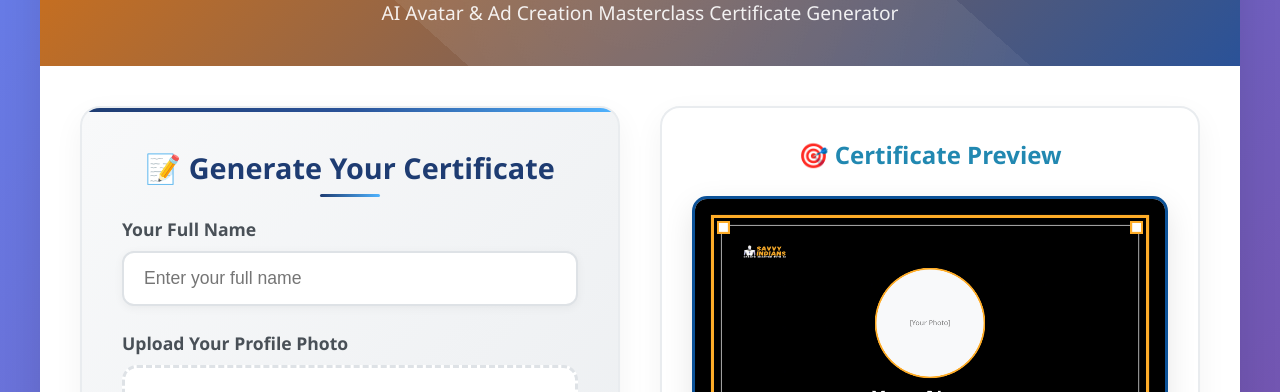
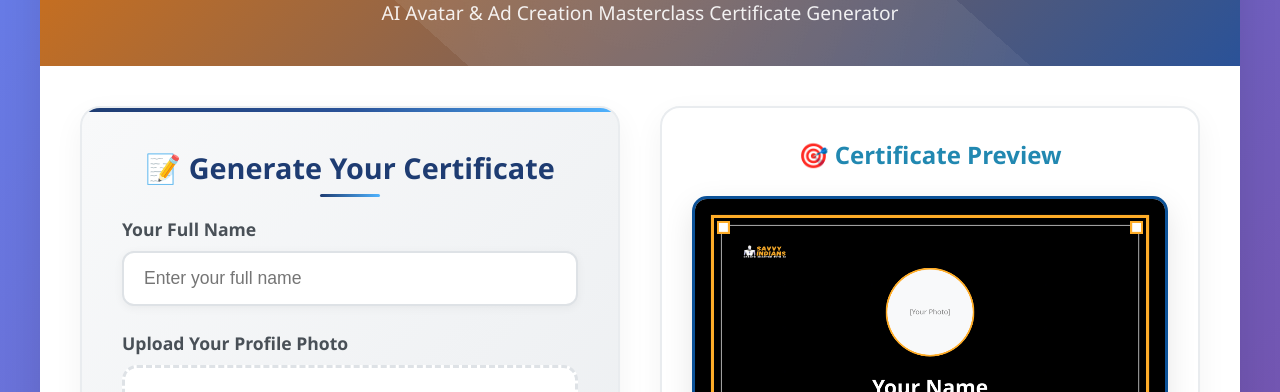
Before and after one commit to priyanshu705/certificate, a website: page index.html in a window 1280 px wide. Shown: the part 141-533 px from the top of the page. Drawn offline with Linux system fonts and the light colour scheme.

Commit message:
Update index.html

```diff
--- a/index.html
+++ b/index.html
@@ -473,7 +473,7 @@
         </div>
     </div>
 
-    <script>
+      <script>
         // Canvas setup
         const canvas = document.getElementById('certificateCanvas');
         const ctx = canvas.getContext('2d');
@@ -599,7 +599,7 @@
 
         function drawPhotoArea(ctx) {
             // Photo frame (circular) - centered horizontally, moved down
-            const photoSize = 250; // Increased from 180 for better proportion
+            const photoSize = 200; // Increased from 180 for better proportion
             const photoX = (width - photoSize) / 2; // Center horizontally
             const photoY = 160; // Moved down from 100 for better spacing
             const radius = photoSize / 2;
@@ -621,7 +621,7 @@
         }
 
         function drawNameSection(ctx) {
-            const startY = 475; // Moved down from 320 for better spacing
+            const startY = 450; // Moved down from 320 for better spacing
 
             // Name - centered horizontally
             ctx.fillStyle = colors.text;
@@ -637,7 +637,7 @@
 
         function drawHeadline(ctx) {
             const centerX = width / 2;
-            const startY = 575; // Moved down from 420 for better spacing
+            const startY = 570; // Moved down from 420 for better spacing
 
             // Main headline
             ctx.fillStyle = colors.primary;
@@ -650,7 +650,7 @@
 
         function drawSubtext(ctx) {
             const centerX = width / 2;
-            const startY = 750; // Moved down from 580 for better spacing
+            const startY =750; // Moved down from 580 for better spacing
 
             ctx.fillStyle = colors.text;
             ctx.font = fonts.subtext;
```
